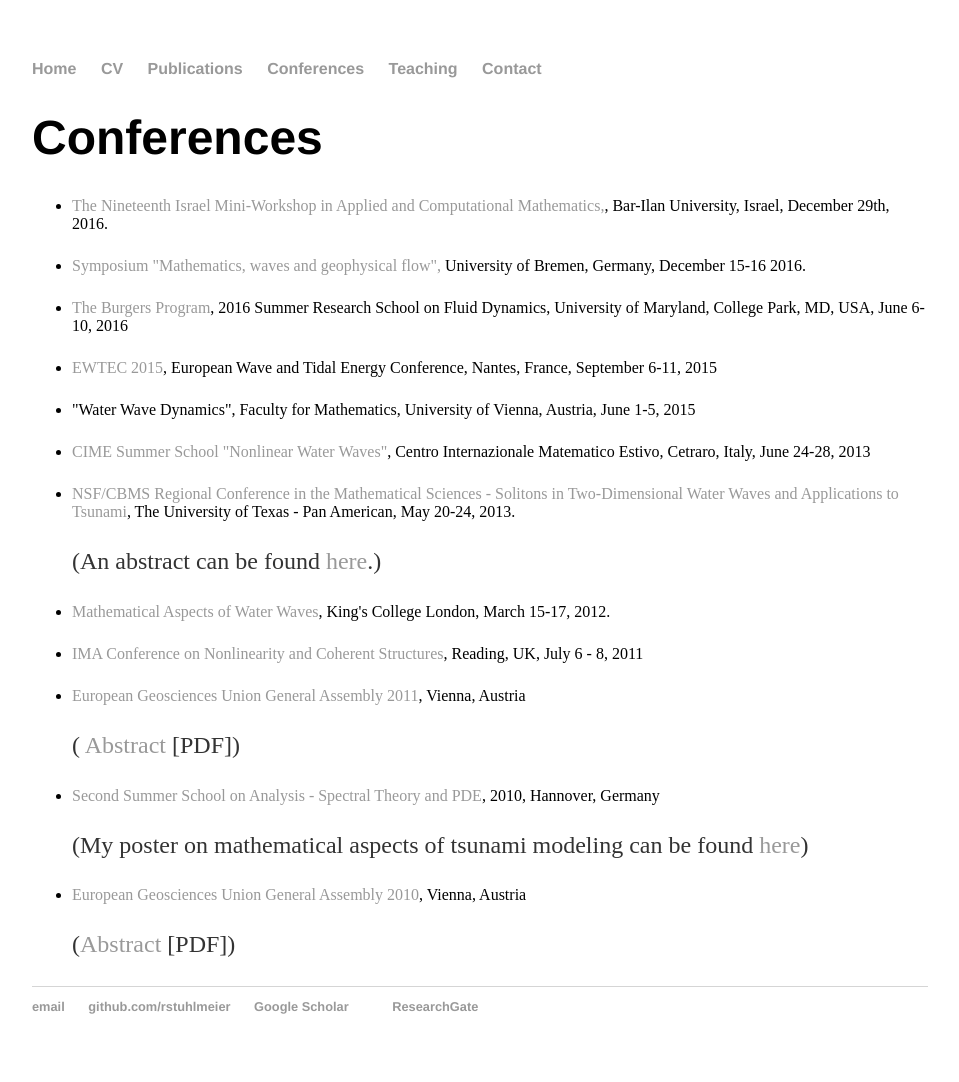
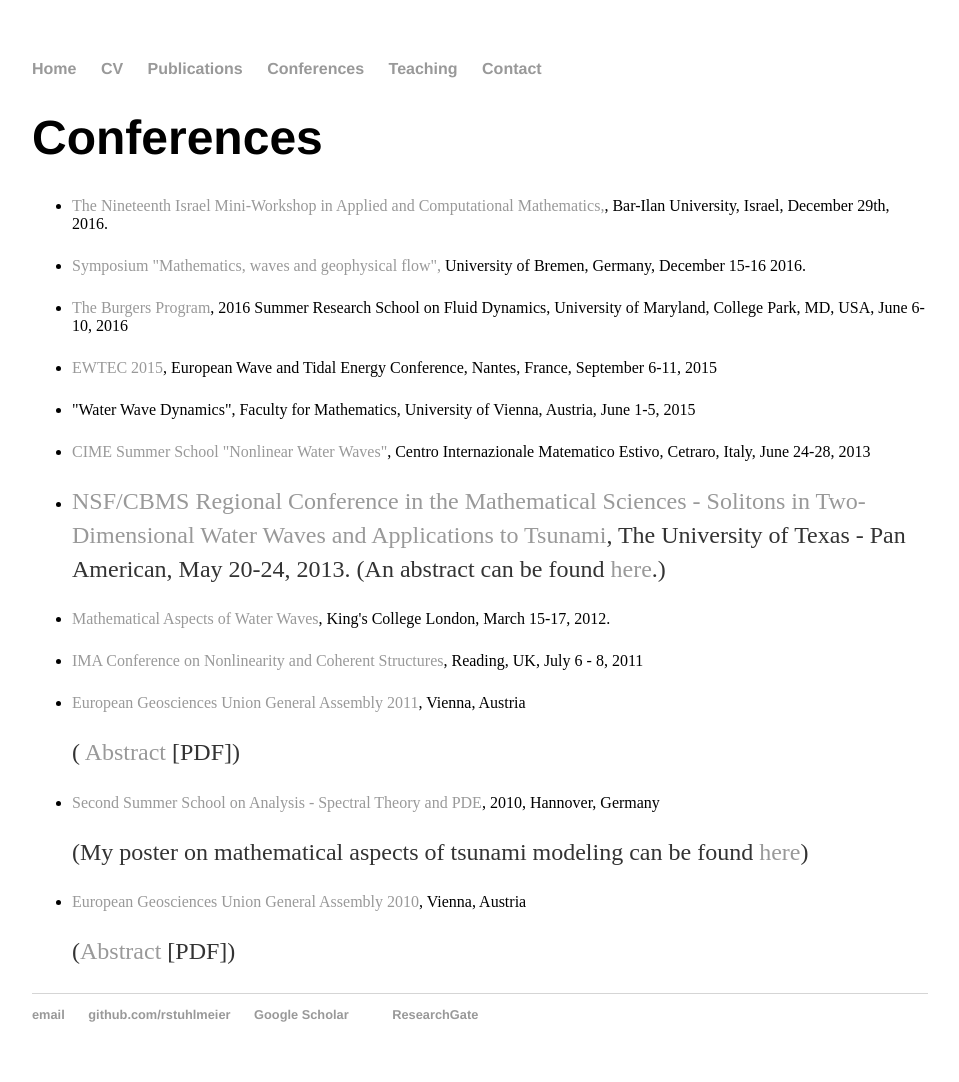
Before and after one commit to rstuhlmeier/rstuhlmeier.github.io, a Jekyll site: the page built from conferences/index.html, in a window 1280 px wide. Shown: the whole page, without its empty margins (160-1119 px from the left). Built offline with Jekyll 4.4.1, drawn with Linux system fonts in a browser that asks for light colours.

Commit message:
Update index.html

```diff
--- a/conferences/index.html
+++ b/conferences/index.html
@@ -19,9 +19,8 @@ title: Raphael Stuhlmeier - Conferences
 <p>
 <li> <a href="http://php.math.unifi.it/users/cime/Courses/2013/course.php?codice=20132">CIME Summer School "Nonlinear Water Waves"</a>, Centro Internazionale Matematico Estivo, Cetraro, Italy, June 24-28, 2013
 <p>
-<li> <a href="http://faculty.utpa.edu/kmaruno/nsfcbms-tsunami.html">NSF/CBMS Regional Conference in the Mathematical Sciences - Solitons in Two-Dimensional Water Waves and Applications to Tsunami</a>, The University of Texas - Pan American, May 20-24, 2013. <p>
-(An abstract can be found <a href="http://faculty.utpa.edu/kmaruno/stuhlmeier.pdf">here</a>.)
-<p>
+<li><p> <a href="http://faculty.utpa.edu/kmaruno/nsfcbms-tsunami.html">NSF/CBMS Regional Conference in the Mathematical Sciences - Solitons in Two-Dimensional Water Waves and Applications to Tsunami</a>, The University of Texas - Pan American, May 20-24, 2013.
+          (An abstract can be found <a href="http://faculty.utpa.edu/kmaruno/stuhlmeier.pdf">here</a>.)</p>
 <li> <a href="http://www.kcl.ac.uk/nms/depts/mathematics/research/analysis/events/waterwaves.aspx">Mathematical Aspects of Water Waves</a>, King's College London, March 15-17, 2012.
 <p>
 <li> <a href="http://www.ima.org.uk/conferences/past_conferences/2011/ima_conference_on_nonlinearity_and_coherent_structures.cfm">IMA Conference on Nonlinearity and Coherent Structures</a>, Reading, UK, July 6 - 8, 2011
```
